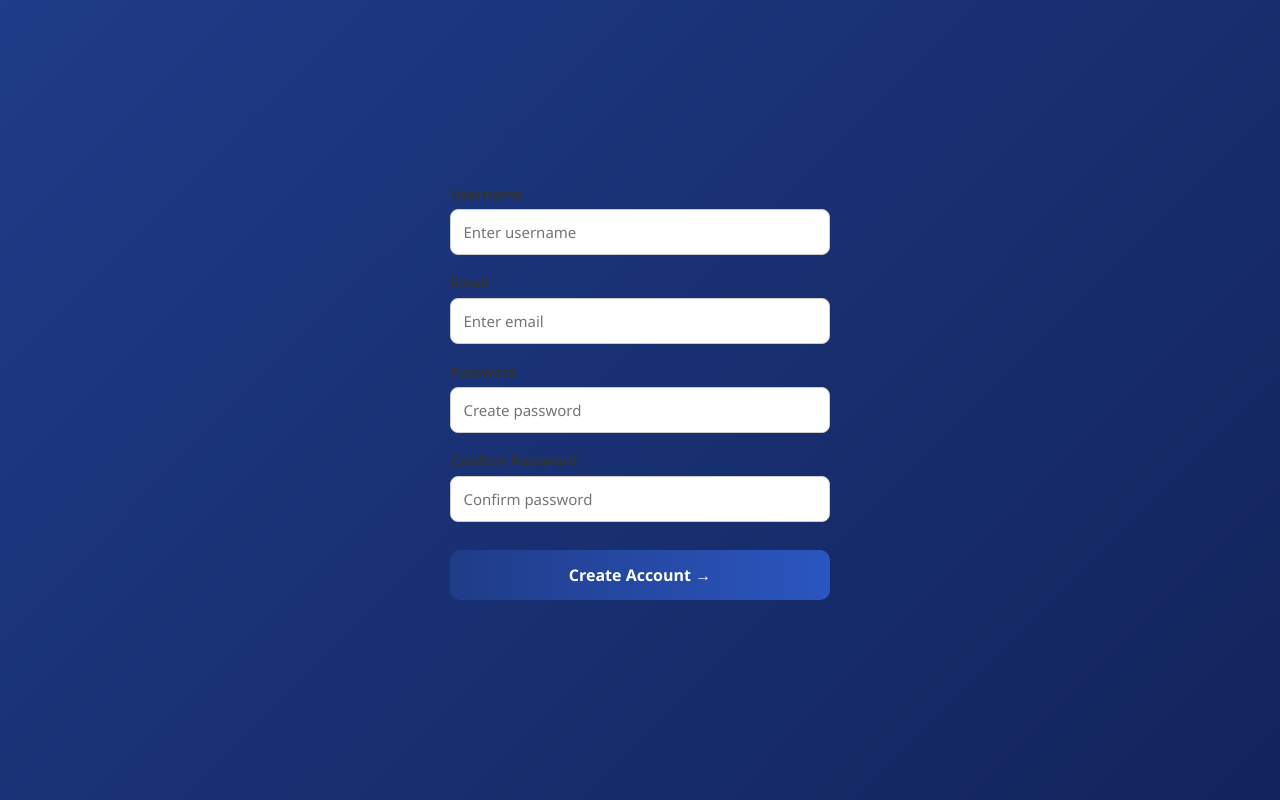
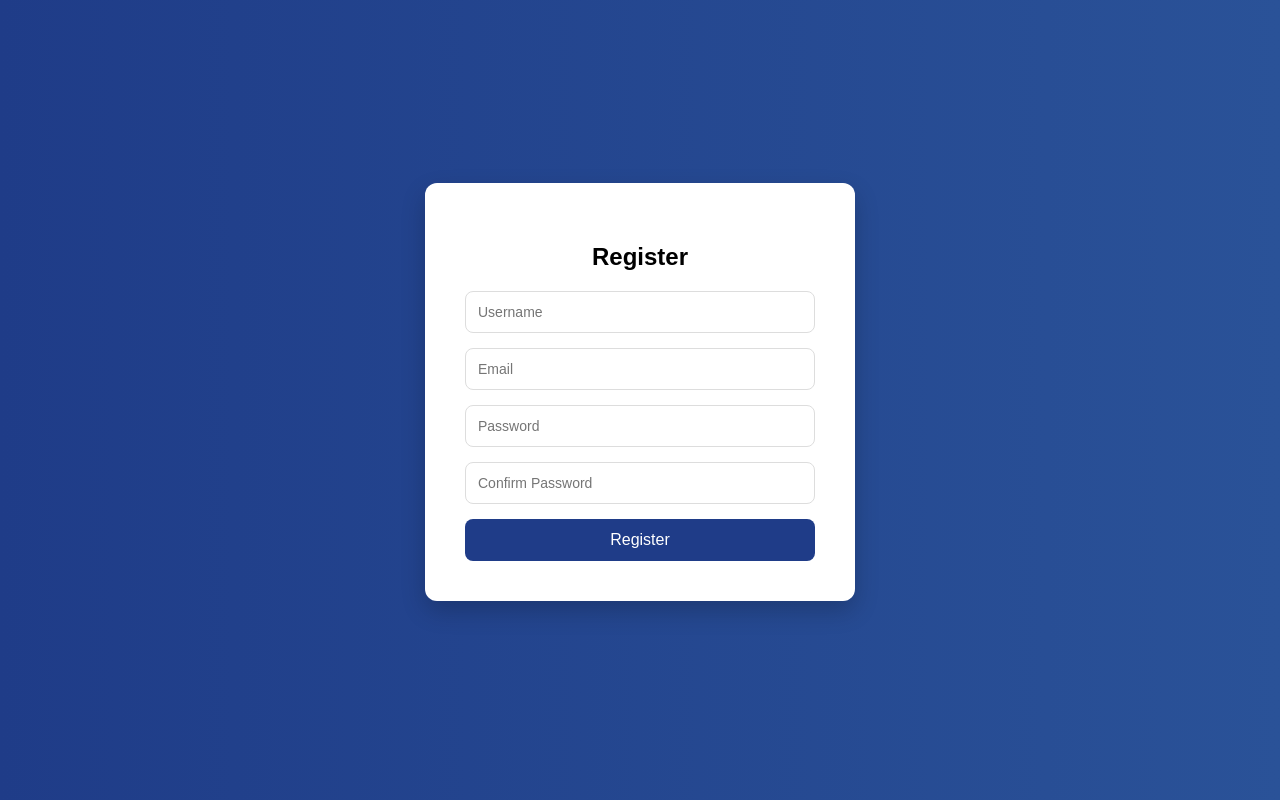
Before and after one commit to Tanish428/StockRiskTracker, a Django app: page /tracker/register/ in a window 1280 px wide. Run offline with Django 4.2, Linux system fonts and the light colour scheme.

Commit message:
secure register and profile update

```diff
--- a/stock_risk_manager/mysite/settings.py
+++ b/stock_risk_manager/mysite/settings.py
@@ -92,12 +92,16 @@ DATABASES = {
 # Password validation
 # https://docs.djangoproject.com/en/4.2/ref/settings/#auth-password-validators
 
+SESSION_COOKIE_AGE = 1800  # 30 min session
+SESSION_EXPIRE_AT_BROWSER_CLOSE = True
+
 AUTH_PASSWORD_VALIDATORS = [
     {
         'NAME': 'django.contrib.auth.password_validation.UserAttributeSimilarityValidator',
     },
     {
         'NAME': 'django.contrib.auth.password_validation.MinimumLengthValidator',
+        'OPTIONS': {'min_length': 8},
     },
     {
         'NAME': 'django.contrib.auth.password_validation.CommonPasswordValidator',
--- a/stock_risk_manager/static/css/register.css
+++ b/stock_risk_manager/static/css/register.css
@@ -1,109 +1,92 @@
-* {
-    box-sizing: border-box;
-    font-family: "Segoe UI", sans-serif;
+body {
+    margin: 0;
+    padding: 0;
+    font-family: Arial, sans-serif;
+    background: linear-gradient(to right, #1f3c88, #2a5298);
 }
 
-body {
-    margin: 0;
+/* Center container */
+.form-container {
+    display: flex;
+    justify-content: center;
+    align-items: center;
     height: 100vh;
-    background: linear-gradient(135deg, #1f3c88, #12245c);
-    display: flex;
-    align-items: center;
-    justify-content: center;
 }
 
-.register-wrapper {
-    width: 100%;
+/* Form box */
+form {
+    background: white;
+    padding: 40px;
+    border-radius: 12px;
+    width: 350px;
+    box-shadow: 0 10px 25px rgba(0,0,0,0.2);
     display: flex;
-    justify-content: center;
+    flex-direction: column;
 }
 
-.register-card {
-    background: #ffffff;
-    width: 420px;
-    padding: 35px;
-    border-radius: 14px;
-    box-shadow: 0 20px 40px rgba(0,0,0,0.25);
-    animation: fadeIn 0.6s ease;
+/* Title */
+form h2 {
+    text-align: center;
+    margin-bottom: 20px;
 }
 
-.register-card h1 {
-    margin: 0;
-    text-align: center;
-    color: #1f3c88;
+/* Inputs */
+form input {
+    margin-bottom: 15px;
+    padding: 12px;
+    border-radius: 8px;
+    border: 1px solid #ddd;
+    font-size: 14px;
 }
 
-.subtitle {
-    text-align: center;
-    color: #666;
-    margin-bottom: 25px;
-}
-
-.input-group {
-    margin-bottom: 18px;
-}
-
-.input-group label {
-    font-weight: 600;
-    font-size: 14px;
-    color: #333;
-}
-
-.input-group input {
-    width: 100%;
+/* Button */
+form button {
     padding: 12px;
-    margin-top: 6px;
+    border: none;
     border-radius: 8px;
-    border: 1px solid #ccc;
-    font-size: 15px;
-    transition: border 0.3s;
-}
-
-.input-group input:focus {
-    outline: none;
-    border-color: #1f3c88;
-}
-
-.error {
-    color: #c62828;
-    font-size: 12px;
-    height: 14px;
-    display: block;
-}
-
-button {
-    width: 100%;
-    padding: 14px;
-    border: none;
-    border-radius: 10px;
-    background: linear-gradient(90deg, #1f3c88, #2b56c0);
-    color: #fff;
+    background: #1f3c88;
+    color: white;
     font-size: 16px;
-    font-weight: bold;
-    cursor: pointer;
-    margin-top: 10px;
-    transition: transform 0.2s, box-shadow 0.2s;
-}
-
-button:hover {
-    transform: translateY(-2px);
-    box-shadow: 0 6px 16px rgba(31,60,136,0.4);
-}
-
-.footer-text {
-    margin-top: 18px;
-    text-align: center;
-    font-size: 14px;
-    color: #555;
-}
-
-.footer-text span {
-    color: #1f3c88;
-    font-weight: bold;
     cursor: pointer;
 }
 
-@keyframes fadeIn {
-    from { opacity: 0; transform: translateY(20px); }
-    to { opacity: 1; transform: translateY(0); }
+form button:hover {
+    background: #162a60;
 }
+
+/* 🔴 TOP ALERT POSITION */
+.top-alert-container {
+    position: fixed;
+    top: 20px;
+    left: 50%;
+    transform: translateX(-50%);
+    width: 90%;
+    max-width: 500px;
+    z-index: 9999;
+}
+
+/* 🔴 ALERT BOX */
+.top-alert {
+    background: #e74c3c;
+    color: #fff;
+    padding: 12px 15px;
+    margin-bottom: 10px;
+    border-radius: 8px;
+    text-align: center;
+    font-size: 14px;
+    font-weight: 500;
+    box-shadow: 0 4px 10px rgba(0,0,0,0.2);
+    /* animation: slideDown 0.4s ease; */
+}
+
+/* ✨ ANIMATION */
+/* @keyframes slideDown {
+    from {
+        opacity: 0;
+        transform: translate(-50%, -20px);
+    }
+    to {
+        opacity: 1;
+        transform: translate(-50%, 0);
+    }
+} */
--- a/stock_risk_manager/templates/login.html
+++ b/stock_risk_manager/templates/login.html
@@ -3,7 +3,9 @@
 <link rel="stylesheet" href="{% static 'css/login.css' %}">
 {% if messages %}
     {% for message in messages %}
-        <p style="color: red; text-align: center;">{{ message }}</p>
+        {% if 'login' in message.tags %}
+            <div class="alert">{{ message }}</div>
+        {% endif %}
     {% endfor %}
 {% endif %}
 
--- a/stock_risk_manager/templates/register.html
+++ b/stock_risk_manager/templates/register.html
@@ -1,31 +1,39 @@
 {% load static %}
 <link rel="stylesheet" href="{% static 'css/register.css' %}">
+
+<!-- ✅ TOP ALERT (MOVE HERE) -->
 {% if messages %}
+<div class="top-alert-container">
     {% for message in messages %}
-        <p style="color: red; text-align: center;">{{ message }}</p>
+        <div class="top-alert">{{ message }}</div>
     {% endfor %}
+</div>
 {% endif %}
 
-<form method="POST">
-    {% csrf_token %} <div class="input-group">
-        <label>Username</label>
-        <input type="text" name="username" placeholder="Enter username" required>
-    </div>
+<div class="form-container">
+    <form method="POST">
+        {% csrf_token %}
 
-    <div class="input-group">
-        <label>Email</label>
-        <input type="email" name="email" placeholder="Enter email" required>
-    </div>
+        <h2>Register</h2>
 
-    <div class="input-group">
-        <label>Password</label>
-        <input type="password" name="password" placeholder="Create password" required>
-    </div>
+        <input type="text" name="username" placeholder="Username" required>
 
-    <div class="input-group">
-        <label>Confirm Password</label>
-        <input type="password" name="confirm_password" placeholder="Confirm password" required>
-    </div>
+        <input type="email" name="email" placeholder="Email" required>
 
-    <button type="submit">Create Account →</button>
-</form>
+        <input type="password" name="password" placeholder="Password" required>
+
+        <input type="password" name="confirm_password" placeholder="Confirm Password" required>
+
+        <button type="submit">Register</button>
+    </form>
+</div>
+
+<!-- ✅ AUTO HIDE SCRIPT -->
+<script>
+    setTimeout(() => {
+        const alerts = document.querySelector('.top-alert-container');
+        if (alerts) {
+            alerts.style.display = 'none';
+        }
+    }, 4000);
+</script>
--- a/stock_risk_manager/tracker/views/auth_views.py
+++ b/stock_risk_manager/tracker/views/auth_views.py
@@ -5,32 +5,55 @@ from django.contrib.auth.decorators import login_required
 from django.contrib.auth.models import User
 from ..models import Profile
 from ..forms import UpdateProfileForm
+from django.contrib.auth.password_validation import validate_password
+from django.core.exceptions import ValidationError
+
 
 def register(request):
-    """Handles new user creation and initializes their wallet."""
+    """Handles secure user registration"""
+
     if request.method == "POST":
-        username = request.POST.get('username')
-        email = request.POST.get('email')
+        username = request.POST.get('username').strip()
+        email = request.POST.get('email').strip()
         password = request.POST.get('password')
         confirm_password = request.POST.get('confirm_password')
 
+        # 1️⃣ Check empty fields
+        if not username or not email or not password or not confirm_password:
+            messages.error(request, "All fields are required", extra_tags="register")
+            return render(request, 'register.html')
+        # 2️⃣ Password match check
         if password != confirm_password:
-            messages.error(request, "Passwords do not match")
-            return redirect('register')
+            messages.error(request, "Passwords do not match", extra_tags="register")
+            return render(request, 'register.html')
+        # 3️⃣ Username already exists
+        if User.objects.filter(username=username).exists():
+            messages.error(request, "Username already taken", extra_tags="register")
+            return render(request, 'register.html')
+        # 4️⃣ Email already exists
+        if User.objects.filter(email=email).exists():
+            messages.error(request, "Email already registered", extra_tags="register")
+            return render(request, 'register.html')
+        # 5️⃣ Strong password validation (VERY IMPORTANT)
+        try:
+            validate_password(password)
+        except ValidationError as e:
+            for error in e.messages:
+                messages.error(request, error, extra_tags="register")
+            return render(request, 'register.html')
+        # 6️⃣ Create User (password automatically hashed)
+        user = User.objects.create_user(
+            username=username,
+            email=email,
+            password=password
+        )
 
-        if User.objects.filter(username=username).exists():
-            messages.error(request, "Username already taken")
-            return redirect('register')
-
-        # Create User
-        user = User.objects.create_user(username=username, email=email, password=password)
-        user.save()
-
-        # Create Profile with initial virtual balance
+        # 7️⃣ Create Profile with wallet
         Profile.objects.create(user=user, wallet_balance=10000.00)
 
-        # Auto-login and redirect to Risk Quiz
+        # 8️⃣ Auto login
         auth_login(request, user)
+
         messages.success(request, "Account created! Let's check your risk profile.")
         return redirect('quiz')
 
@@ -73,32 +96,61 @@ def profile(request):
     context = {'profile': user_profile}
     return render(request, 'profile.html', context)
 
+
+from django.contrib.auth.hashers import check_password
 @login_required
 def update_profile(request):
-    """Allows user to update username, email, or password."""
+
     if request.method == "POST":
-        username = request.POST.get("username")
-        email = request.POST.get("email")
+        username = request.POST.get("username").strip()
+        email = request.POST.get("email").strip()
         old_password = request.POST.get("old_password")
         new_password = request.POST.get("new_password")
+
         user = request.user
 
-        # Verify password before allowing changes
-        if not user.check_password(old_password):
-            messages.error(request, "Old password is incorrect.")
-            return redirect("update_profile")
+        # ✅ 1. Check empty fields
+        if not username or not email or not old_password:
+            messages.error(request, "All fields are required")
+            return render(request, "update_profile.html")
 
+        # ✅ 2. Check old password is correct
+        if not check_password(old_password, user.password):
+            messages.error(request, "Old password is incorrect")
+            return render(request, "update_profile.html")
+
+        # ✅ 3. Check username uniqueness
+        if User.objects.exclude(id=user.id).filter(username=username).exists():
+            messages.error(request, "Username already taken")
+            return render(request, "update_profile.html")
+
+        # ✅ 4. Check email uniqueness
+        if User.objects.exclude(id=user.id).filter(email=email).exists():
+            messages.error(request, "Email already registered")
+            return render(request, "update_profile.html")
+
+        # ✅ 5. Update username & email
         user.username = username
         user.email = email
 
+        # ✅ 6. Handle password change (OPTIONAL but safe)
         if new_password:
-            user.set_password(new_password)
+            try:
+                validate_password(new_password)
+                user.set_password(new_password)
 
+                # IMPORTANT → Keep user logged in
+                update_session_auth_hash(request, user)
+
+            except ValidationError as e:
+                for error in e.messages:
+                    messages.error(request, error)
+                return render(request, "update_profile.html")
+
+        # ✅ 7. Save changes
         user.save()
-        # Keep the session active after password change
-        update_session_auth_hash(request, user)
 
-        messages.success(request, "Profile updated successfully!")
+        messages.success(request, "Profile updated successfully")
         return redirect("profile")
 
     return render(request, "update_profile.html")
```
Also changed, not shown: stock_risk_manager/static/css/update_profile.css (added, +80 -0 lines), stock_risk_manager/templates/update_profile.html (+24 -59 lines), stock_risk_manager/tracker/forms.py (+41 -1 lines), stock_risk_manager/db.sqlite3.
